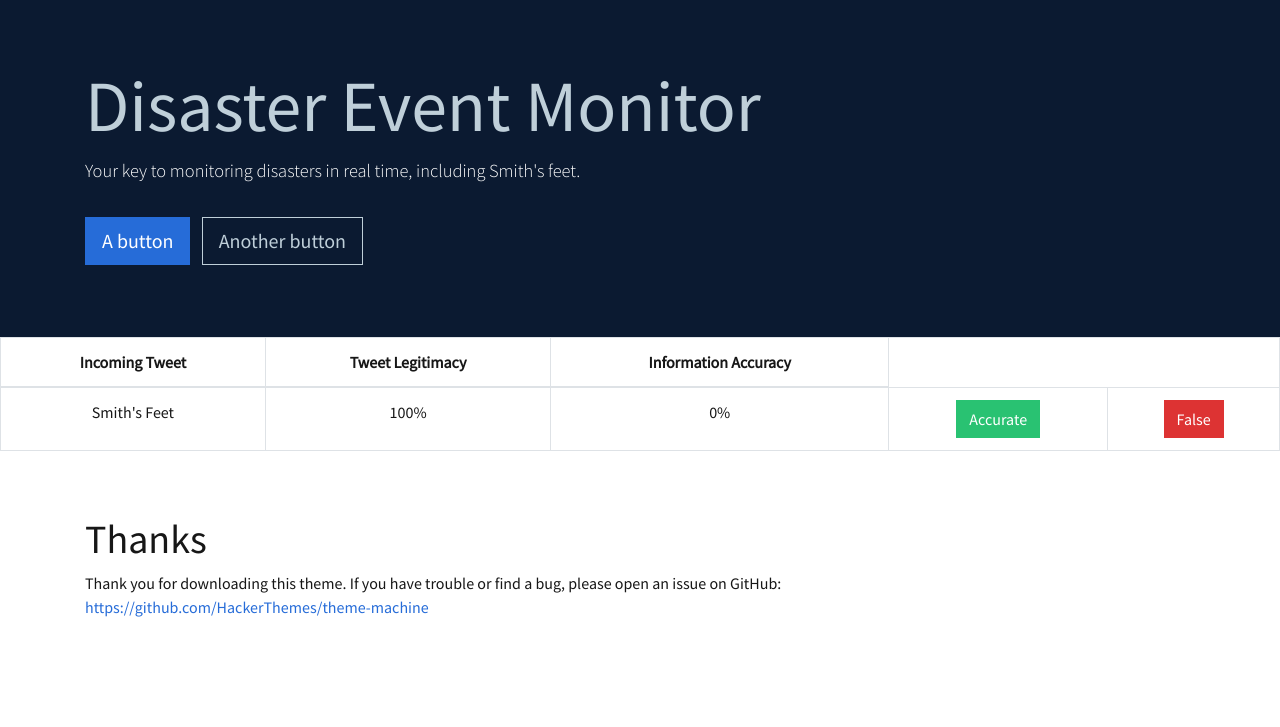
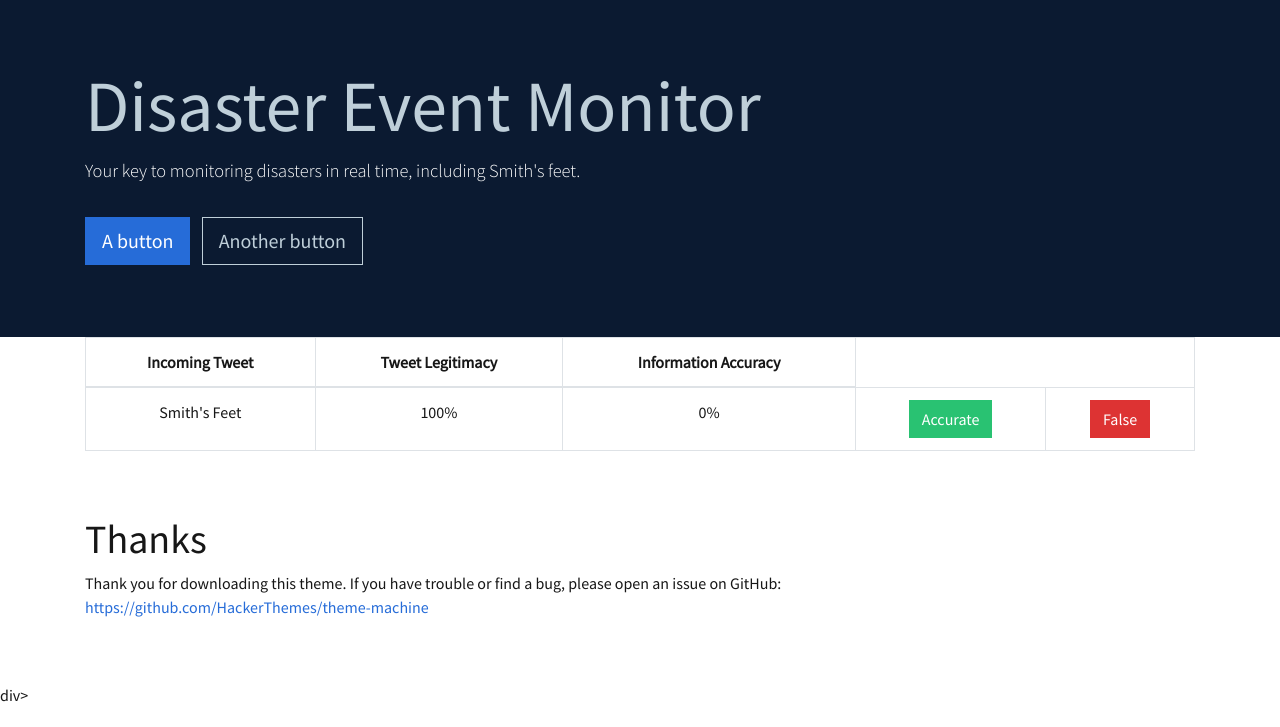
Before and after one commit to abdulelakiri/Varsity-Hacking-Team, a Flask app: page / in a window 1280 px wide. Shown: the part 73-800 px from the top of the page. Run offline with Flask 2, Linux system fonts and the light colour scheme; some libraries are stand-ins or nearby versions.

Commit message:
Table changes

```diff
--- a/webpage/templates/base.html
+++ b/webpage/templates/base.html
@@ -62,6 +62,7 @@
         </div>
       </div>
     </div>
+    <div class="container">
     <table class="table table-bordered table-hover" style="text-align: center;">
       <thead>
         <tr>
@@ -82,14 +83,14 @@
         </td>
       </tbody>
     </table>
-
+  </div>
     <div class="container py-5">
       <h1>Thanks</h1>
       <p>Thank you for downloading this theme. If you have trouble or find a bug, please open an issue on GitHub:<br>
         <a href="https://github.com/HackerThemes/theme-machine">https://github.com/HackerThemes/theme-machine</a></p>
     </div>
     {% endblock %}
-  </div>
+  <//div>div>
 
 
   <!-- Optional JavaScript -->
```
